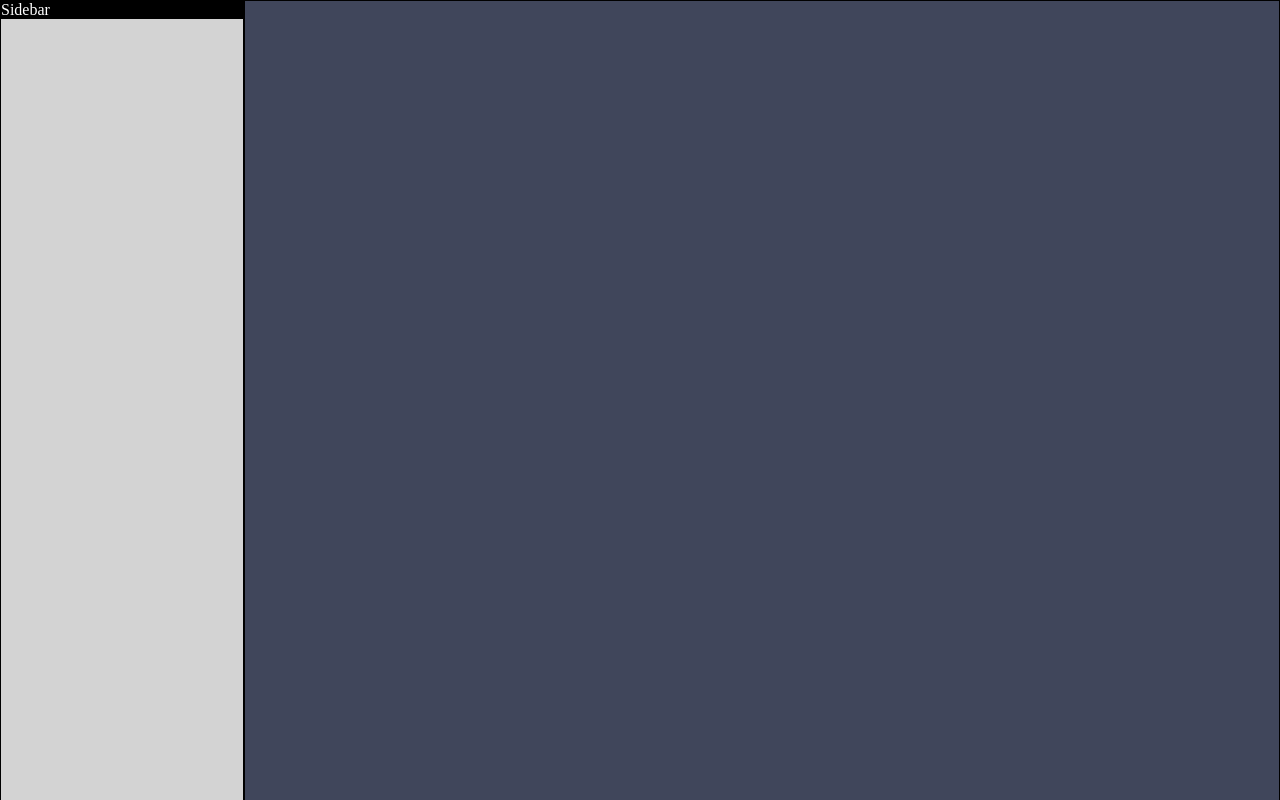
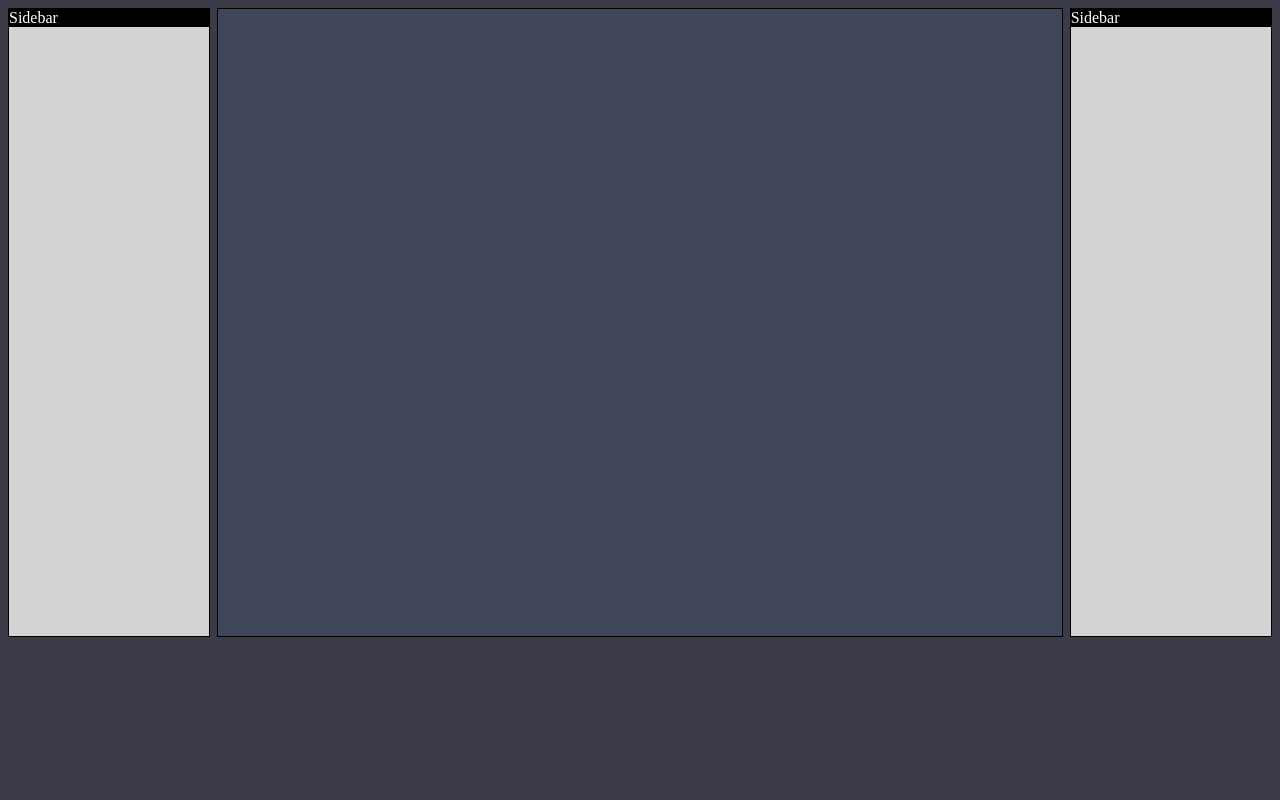
Before and after one commit to Crystal4B/Aqua2D, a React (Create React App) app: page / in a window 1280 px wide. Shown: the top 800 px of the page. Built offline with nearby package versions, Linux system fonts and the light colour scheme; the HTML template or start-up script is replaced by a standard one.

Commit message:
Minor update

```diff
--- a/src/App.css
+++ b/src/App.css
@@ -1,15 +1,13 @@
 body
 {
 	overflow: hidden;
-	width: 100vw;
-	height: 100vw;
-	margin: 0px;
+	margin: 8px 8px 8px 8px;
+	background: rgb(58, 59, 71);
 }
 
 .rowC
 {
-	width: 100vw;
-	height: 100vw;
+	height: 49vw;
 	display: flex;
 	flex-direction: row;
 }
--- a/src/App.tsx
+++ b/src/App.tsx
@@ -6,8 +6,9 @@ function App()
 {
 	return (
 		<div className='rowC'>
-			<Sidebar />
+			<Sidebar left={true}/>
 			<LevelRenderer />
+			<Sidebar left={false}/>
 		</div>
 	);
 }
--- a/src/Components/Editor/Editor.css
+++ b/src/Components/Editor/Editor.css
@@ -4,11 +4,23 @@
 	width: 100%;
 	border: 1px solid #000;
 	background-color: #40465b;
+	position: relative;
+	overflow: auto;
 }
 
-.viewport canvas
+.viewport .level
 {
 	position: absolute;
-	border: 1px solid rgb(255, 255, 255);
+	border: 1px solid #888;
 	transform: translate(-50%, -50%);
 }
+
+.viewport .level:hover
+{
+	border: 2px solid #fff;
+}
+
+.viewport .level.selected
+{
+	border: 3px solid yellow;
+}
--- a/src/Components/Editor/Level.tsx
+++ b/src/Components/Editor/Level.tsx
@@ -4,6 +4,7 @@ export interface ILevelProps
 {
 	x: number;
 	y: number;
+	selected: boolean;
 }
 
 interface ILevelSize
@@ -15,7 +16,7 @@ interface ILevelSize
 /**
  * Level class will contain details about the level being rendered by the renderer
  */
-export const Level = ({x, y}: ILevelProps) => {
+export const Level = ({x, y, selected}: ILevelProps) => {
 	const squareSize = 32;
 
 	// Initilise modes drawing modes
@@ -173,6 +174,10 @@ export const Level = ({x, y}: ILevelProps) => {
 	 * interacting with the level
 	 */
 	const handleMouseDown = (event: React.MouseEvent) => {
+		if (!selected) {
+			return;
+		}
+
 		event.stopPropagation();
 
 		[x, y] = getCoords(event);
@@ -208,6 +213,11 @@ export const Level = ({x, y}: ILevelProps) => {
 	 * as well as previews of tiles
 	 */
 	const handleMouseMove = (event: React.MouseEvent) => {
+		if (!selected)
+		{
+			return;
+		}
+
 		const canvas = canvasRef.current;
 		const context = contextRef.current;
 		const [x, y] = getCoords(event);
@@ -262,6 +272,7 @@ export const Level = ({x, y}: ILevelProps) => {
 
 	return (
 		<canvas
+			className={`level ${selected ? "selected" : ""}`}
 			width={size.width}
 			height={size.height}
 			style={{left: x, top: y}}
--- a/src/Components/Editor/LevelRenderer.tsx
+++ b/src/Components/Editor/LevelRenderer.tsx
@@ -31,7 +31,7 @@ const LevelRenderer = () =>
 		newNames.push(name);
 
 		let newLevels = [...levels.props];
-		newLevels.push({x: clientX, y: clientY});
+		newLevels.push({x: clientX, y: clientY, selected: false});
 
 		setLevels({last: levels.last+1, names: newNames, props: newLevels});
 	}
@@ -39,7 +39,8 @@ const LevelRenderer = () =>
 	return(
 		<div className='viewport' onWheel={handleWheel} style={{zoom: zoom}}>
 			{levels.props.map((level, index) => {
-				return <Level key={levels.names[index]} x={level.x} y={level.y} />
+				return <Level key={levels.names[index]} x={level.x} y={level.y} selected={level.selected
+				} />
 			})}
 			<Menu names={["Add Level"]} functions={[onAddLevel]}/>
 		</div>
--- /dev/null
+++ b/src/Components/Sidebar/Resizer.tsx
@@ -0,0 +1,54 @@
+import { useRef, useState } from "react";
+
+interface iResizerProps {
+	func: (e: React.MouseEvent) => any
+}
+
+const Resizer = ({func}: iResizerProps) => {
+	const dragRef = useRef(false);
+	const [active, setActive] = useState(false);
+
+	const handleMouseOver = () => {
+		setActive(true);
+	}
+
+	const handleMouseOut = () => {
+		setActive(false);
+		dragRef.current =false;
+	}
+
+	const handleMouseDown = ({button}: React.MouseEvent) => {
+		if (button === 0)
+		{
+			dragRef.current = true;
+		}
+	}
+
+	const handleMouseUp = ({button}: React.MouseEvent) => {
+		if (button === 0)
+		{
+			dragRef.current =false;
+		}
+	}
+
+	const handleMouseMove = (e: React.MouseEvent) => {
+		if (dragRef.current === true)
+		{
+			func(e);
+		}
+	}
+
+	return (
+		<div className="resizer"
+			onMouseOver={handleMouseOver}
+			onMouseOut={handleMouseOut}
+			onMouseDown={handleMouseDown}
+			onMouseUp={handleMouseUp}
+			onMouseMove={handleMouseMove}>
+
+			{active ? <div className="line"></div> : null}
+		</div>
+	)
+}
+
+export default Resizer;
--- a/src/Components/Sidebar/Sidebar.css
+++ b/src/Components/Sidebar/Sidebar.css
@@ -11,3 +11,21 @@
 	background-color: black;
 	color: white;
 }
+
+.resizer
+{
+	width: 10px;
+	display: flex;
+	justify-content: center;
+	align-items: center;
+}
+
+.resizer:hover
+{
+	cursor: e-resize;
+}
+
+.resizer .line {
+	background: #888;
+	width: 5px;
+}
--- a/src/Components/Sidebar/Sidebar.tsx
+++ b/src/Components/Sidebar/Sidebar.tsx
@@ -1,15 +1,30 @@
 import './Sidebar.css';
+import Resizer from './Resizer';
+import React, { useState } from 'react';
 
-function Sidebar()
-{
+interface iSidebarProps {
+	left: boolean;
+}
+
+const Sidebar = ({left}: iSidebarProps) => {
+	const [width, setWidth] = useState(300);
+
+	const resize = ({movementX}: React.MouseEvent) => {
+		setWidth(width - movementX);
+	}
+
 	return(
-		<div className="sidebar" >
-			<div className="panels">
-				<div className="tilesets-panel">
-					<div className="header">Sidebar</div>
+		<>
+			{left ? null : <Resizer func={resize}/> }
+			<div className="sidebar" style={{width: `${width}px`}}>
+				<div className="panels">
+					<div className="tilesets-panel">
+						<div className="header">Sidebar</div>
+					</div>
 				</div>
 			</div>
-		</div>
+			{left ? <Resizer func={resize}/> : null}
+		</>
 	);
 }
 
```
Also changed, not shown: 1 other file (tests, documents, lock files or other folders).
